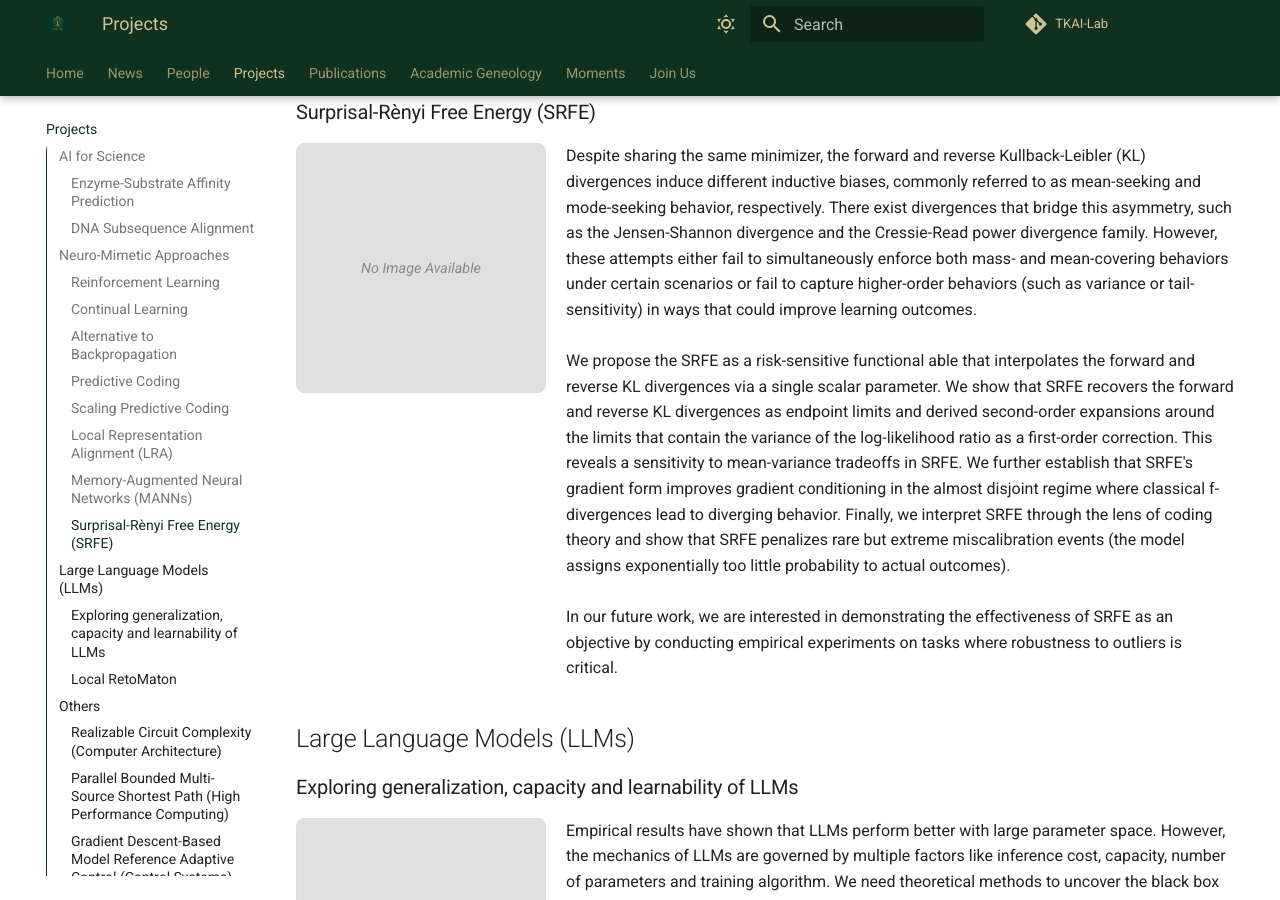
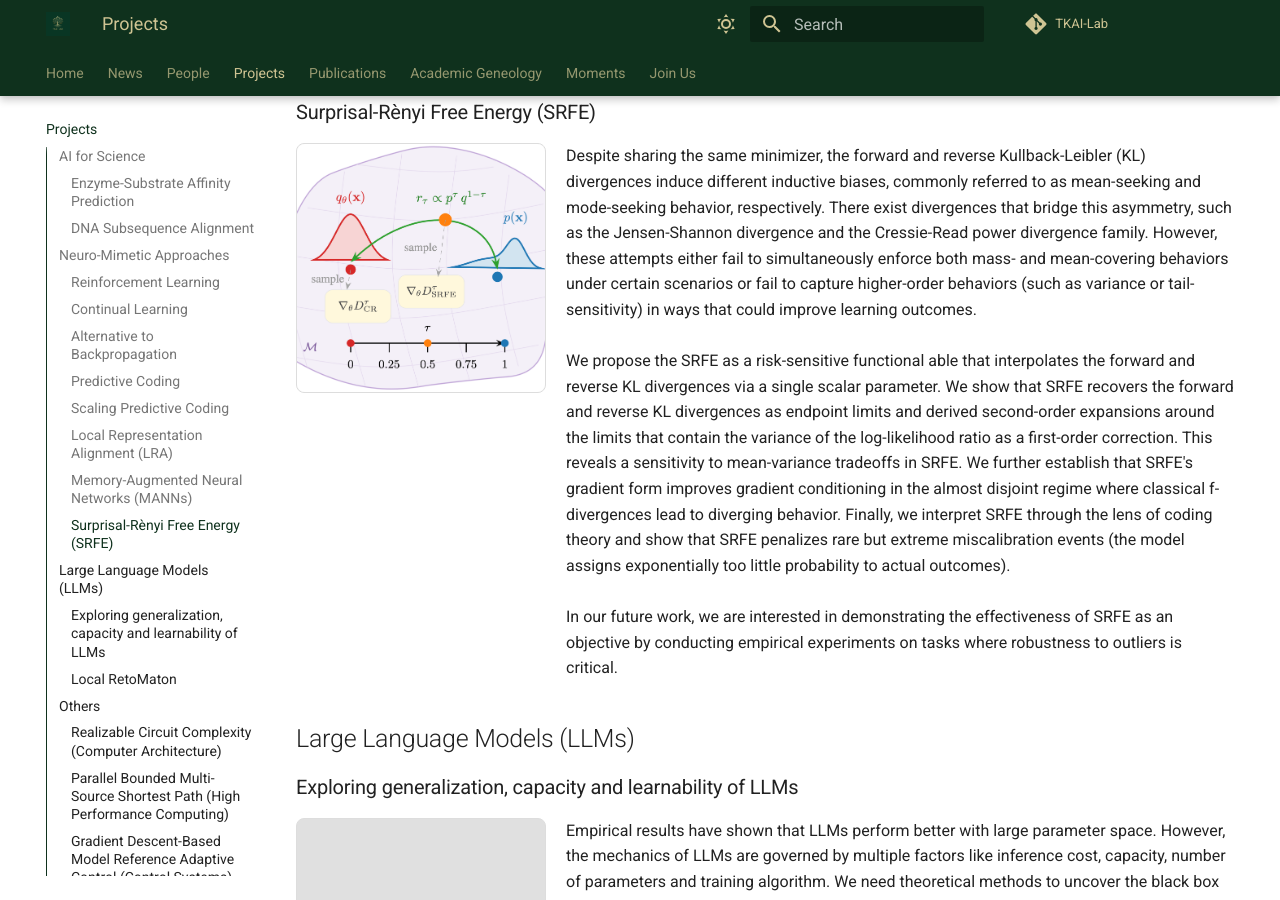
Before and after one commit to TKAI-LAB-Mali/tkai-lab-mali.github.io, an MkDocs documentation site: the page built from docs/projects.md, in a window 1280 px wide and 900 px high, scrolled down 4469 px. Built offline with MkDocs 1.6.1 and Material for MkDocs 9.7.7, drawn with Linux system fonts in a browser that asks for light colours.

Commit message:
add images

```diff
--- a/docs/projects.md
+++ b/docs/projects.md
@@ -105,7 +105,9 @@ At TKAI Lab, we are inspired by the remarkable efficiency and adaptability of bi
 ### Surprisal-Rènyi Free Energy (SRFE)
 
 <div class="project-item">
-  <div class="project-thumbnail placeholder">No Image Available</div>
+  <div class="project-thumbnail">
+    <img src="../assets/images/projects/srfe.png" alt="SRFE">
+  </div>
   <div class="project-content">
     Despite sharing the same minimizer, the forward and reverse Kullback-Leibler (KL) divergences induce different inductive biases, commonly referred to as mean-seeking and mode-seeking behavior, respectively. There exist divergences that bridge this asymmetry, such as the Jensen-Shannon divergence and the Cressie-Read power divergence family. However, these attempts either fail to simultaneously enforce both mass- and mean-covering behaviors under certain scenarios or fail to capture higher-order behaviors (such as variance or tail-sensitivity) in ways that could improve learning outcomes.
     <br><br>
@@ -164,7 +166,9 @@ We additionally are have worked on projects beyond ML and have highlighted them
 ### Gradient Descent-Based Model Reference Adaptive Control (Control Systems)
 
 <div class="project-item">
-  <div class="project-thumbnail placeholder">No Image Available</div>
+  <div class="project-thumbnail">
+    <img src="../assets/images/projects/gd-mrac.png" alt="GD-MRAC">
+  </div>
   <div class="project-content">
     In the command-following problem, model reference adaptive control (MRAC) is a class of well-known control architectures that are capable of tuning control parameters online without explicit knowledge of the system's uncertainties. By construction, MRAC is able to track time-varying control signals; however, they suffer from increase controller order and the dimensionality of the gain matrices. Gradient descent-based MRAC (GD-MRAC) addressed this issue by employing a gradient descent-based approach to minimize the error between the time rate of change of the reference model state and a given command signal to track. As a natural continuation of this work, we are interested in extending GD-MRAC to make use of higher-order optimization methods to further improve tracking performance and subsequently evaluating its performance on real-world systems with the added pressures of increased noise and computational constraints.
   </div>
```
Also changed, not shown: docs/assets/images/projects/gd-mrac.png (added), docs/assets/images/projects/srfe.png (added).
